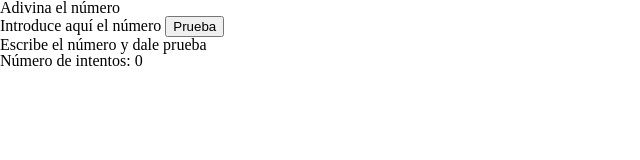
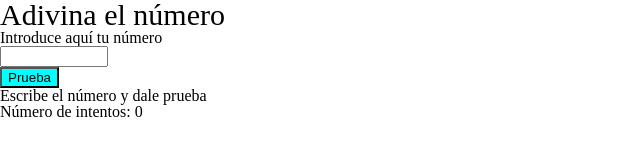
Before and after one commit to Adalab/modulo-2-evaluacion-intermedia-ire-rec, a plain HTML site: page index.html in a window 1280 px wide. Shown: the whole page, without its empty margins (0-640 px from the left). Drawn offline with Linux system fonts and the light colour scheme.

Commit message:
add HTML estructure, dcq and prevent default

```diff
--- a/CSS/main.css
+++ b/CSS/main.css
@@ -0,0 +1,24 @@
+.title{
+    font-size: 30px;
+}
+.fieldset{
+    display: flex;
+    flex-direction: column;
+}
+.choose{
+    width: 100px;
+
+}
+
+.btn{
+    background-color: aqua;
+}
+
+.writeNumberP1{
+    font-size: 18px;
+}
+
+.numberAttempP2{
+    font-size: 18px;
+
+}
--- a/JS/main.js
+++ b/JS/main.js
@@ -1 +1,15 @@
 'use strict';
+
+const btn = document.querySelector('.js-btn');
+const choose = document.querySelector('.js-choose');
+const writeNumberP1 = document.querySelector('.js-writeNumberP1');
+const numberAttemptP2 = document.querySelector('.js-numberAttemptP2');
+
+
+function handleClick(ev){
+    ev.preventDefault();
+    console.log("Ye! Funciona")
+}
+
+
+btn.addEventListener("click", handleClick);
--- a/index.html
+++ b/index.html
@@ -8,16 +8,23 @@
     <link rel="stylesheet" href="/CSS/reset.css" />
     <title>Evaluación Intermedia</title>
   </head>
+
   <body>
-    <h1>Adivina el número</h1>
-    <form action="/signup" method="post">
-    <label for="number">Introduce aquí el número</label>
-    <imput type="number">
-    <button>Prueba</button>
+    <main>
+    <h1 class="title">Adivina el número</h1>
+
+    <form action="/signup" method="post" class="form">
+      <fieldset class="fieldset">
+        <label for="number" class="label">Introduce aquí tu número</label>
+        <input id="number" type="text" name="number" class="js-choose choose"/>
+      </fieldset>
+
+    <button class="js-btn btn">Prueba</button>
+
     </form>
 
-    <p>Escribe el número y dale prueba</p>
-    <p>Número de intentos: 0</p>
-
+    <p class="js-writeNumberP1 writeNumber">Escribe el número y dale prueba</p>
+    <p class="js-numberAttemptP2 numberAttempt">Número de intentos: 0</p>
+</main>
     <script type="text/javascript" src="/JS/main.js"></script>
 </body>
```
